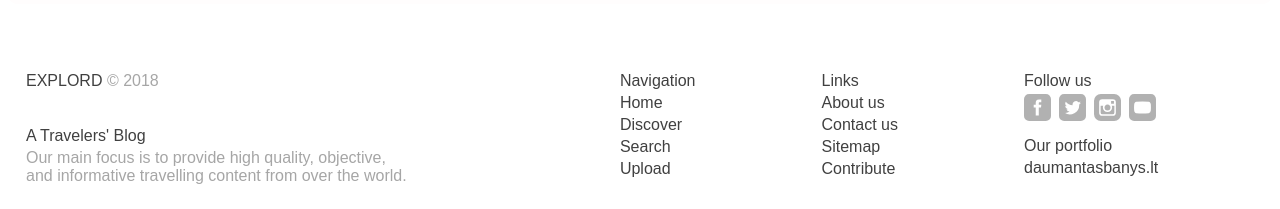
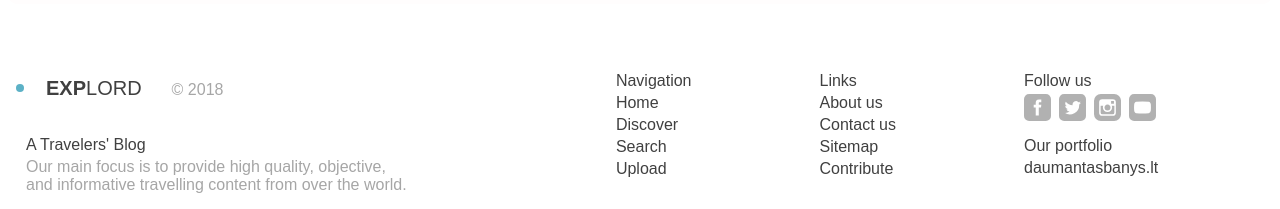
Before and after one commit to Metsuge/Kodinu_uzduotis, a React (Create React App) app: page / in a window 1280 px wide. Shown: the part 1884-2093 px from the top of the page. Built offline with nearby package versions, Linux system fonts and the light colour scheme; a web font is replaced by a local one.

Commit message:
Add files via upload

```diff
--- a/src/components/App.js
+++ b/src/components/App.js
@@ -52,25 +52,28 @@ export class App extends Component {
                             </li>
 
                         <br></br>
-                        <li>Our portfolio</li>
-                        <li>daumantasbanys.lt</li>
+                        <li><a href='#'>Our portfolio</a></li>
+                        <li><a>daumantasbanys.lt</a></li>
                     </ul>
                     <ul>
-                        <li>Links</li>
-                        <li>About us</li>
-                        <li>Contact us</li>
-                        <li>Sitemap</li>
-                        <li>Contribute</li>
+                        <li><a href='#'>Links</a></li>
+                        <li><a href='#'>About us</a></li>
+                        <li><a href='#'>Contact us</a></li>
+                        <li><a href='#'>Sitemap</a></li>
+                        <li><a href='#'>Contribute</a></li>
                     </ul>
                     <ul >
-                        <li>Navigation</li>
-                        <li>Home</li>
-                        <li>Discover</li>
-                        <li>Search</li>
-                        <li>Upload</li>
+                        <li><a href='#'>Navigation</a></li>
+                        <li><a href='#'>Home</a></li>
+                        <li><a href='#'>Discover</a></li>
+                        <li><a href='#'>Search</a></li>
+                        <li><a href='#'>Upload</a></li>
                     </ul>
                     <ul id='footer-left'>
-                        <li>EXPLORD <span className='links'>&copy; 2018</span></li><br/>
+                        <li id='logo'>
+                            <span style={{ fontSize:'20px', color:'#404040'}} ><span style={{fontWeight:'bold'}}>EXP</span>LORD</span>
+                            <span className='copy'>&copy; 2018</span>
+                        </li><br/>
                         <li>A Travelers' Blog</li>
                         <li className='footer-text'>Our main focus is to provide high quality, objective,<br/>
                         and informative travelling content from over the world.</li>
--- a/src/style.css
+++ b/src/style.css
@@ -74,12 +74,18 @@ footer{
     grid-area: trend;
 }
 
-.footer-text, .links{
+.footer-text, .copy{
     color: #A6A6A6 ;
 }
 .links{
     display: inline-flex;
     padding-bottom: 15px;
+}
+
+.copy{
+    display: inline-flex;
+    padding-bottom: 15px;
+    margin-left: 30px;
 }
 
 .fb-link{
@@ -102,9 +108,25 @@ footer{
     opacity:0.3;
     margin-right:6px;
 }
+
+.link-icon:hover{
+    opacity: 1;
+
+}
 #footer-left{
     float:left;
 }
+
+#footer-left #logo{
+    list-style-type: disc;
+    margin-left: 20px;
+}
+#footer-left #logo::marker{
+    color:#5CB1C6;
+    font-size: 25px;
+}
+
+
 
 .footer li{
     padding: 2px 8px 2px 8px;
@@ -123,6 +145,15 @@ footer{
 }
 
 
+.nav a{
+    color:inherit;
+    text-decoration: none;
+}
+
+.nav a:hover{
+    color:black;
+   text-decoration: underline;
+}
 
 .header-text li{
     float: right;
@@ -131,6 +162,12 @@ footer{
     font-size: 16px;
     font-weight: 200;
 }
+.header-text li:hover{
+    color:black;
+    text-decoration: underline;
+    cursor: pointer;
+}
+
 
 .header-name li {
     float: left;
```
